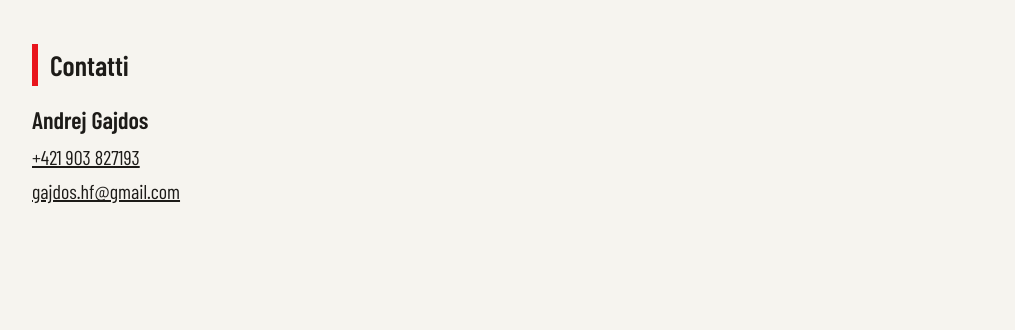
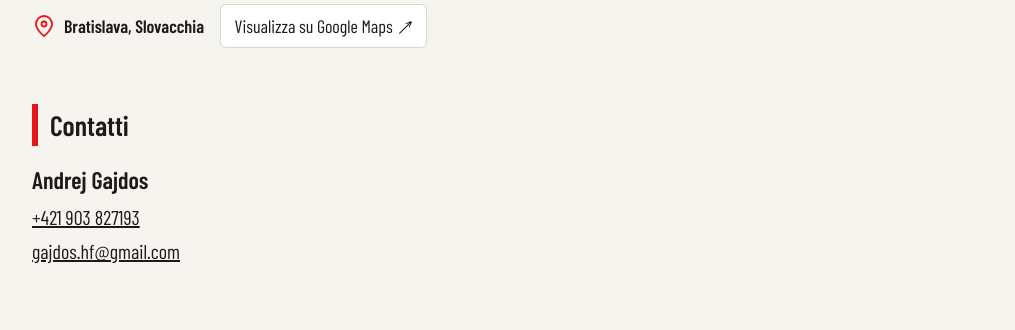
Before and after one commit to BA541SZ/Lancia-Delta-HF-Integrale-8v, a plain HTML site: page it.html in a window 1280 px wide. Shown: the part 2110-2440 px from the top of the page, without its empty margins (116-1131 px from the left). Before the commit the page ends 2380 px from the top, so only its background shows below. Drawn offline with nearby package versions, Linux system fonts and the light colour scheme; a web font is replaced by a local one.

Commit message:
Add Bratislava vehicle location and Google Maps link

```diff
--- a/it.html
+++ b/it.html
@@ -77,6 +77,13 @@ table{width:100%;border-collapse:collapse;max-width:36rem}
 td{padding:.6rem 0;border-bottom:1px solid var(--line)}
 td:last-child{color:var(--muted);text-align:right}
 .languages{display:flex;flex-wrap:wrap;justify-content:flex-end;gap:.5rem;margin:0 0 1rem}.languages a{color:var(--ink);padding:.35rem .75rem;border:1px solid var(--line);border-radius:4px;text-decoration:none}.languages a[aria-current="page"]{font-weight:700;border-color:var(--red)}.languages a:hover,.languages a:focus-visible{text-decoration:underline}
+
+.location{display:flex;align-items:center;flex-wrap:wrap;gap:.75rem 1rem;margin-top:1rem}
+.location-place{display:inline-flex;align-items:center;gap:.5rem;font-weight:600}
+.location-pin{width:1.5rem;height:1.5rem;flex:none;color:var(--red)}
+.location-map{display:inline-flex;align-items:center;gap:.4rem;min-height:44px;padding:.45rem .85rem;border:1px solid var(--line);border-radius:6px;background:var(--card);color:var(--ink);text-decoration:none}
+.location-map:hover{border-color:var(--red);text-decoration:underline}
+.location-map:focus-visible{outline:3px solid var(--ink);outline-offset:3px}
 </style>
 <link rel="stylesheet" href="https://fonts.googleapis.com/css2?family=Barlow+Condensed:ital,wght@0,400;0,600;1,700&display=swap">
 <link rel="alternate" hreflang="en" href="https://ba541sz.github.io/Lancia-Delta-HF-Integrale-8v/">
@@ -114,6 +121,10 @@ td:last-child{color:var(--muted);text-align:right}
   <section id="price">
     <h2>Prezzo</h2>
     <p style="margin:0;font-size:1.5rem;font-weight:600">39.000 €</p>
+    <div class="location">
+      <span class="location-place"><svg class="location-pin" viewBox="0 0 24 24" fill="none" stroke="currentColor" stroke-width="1.8" aria-hidden="true"><path d="M20 10c0 6-8 12-8 12S4 16 4 10a8 8 0 1 1 16 0Z"/><circle cx="12" cy="10" r="2.5"/></svg>Bratislava, Slovacchia</span>
+      <a class="location-map" href="https://www.google.com/maps/search/?api=1&amp;query=Bratislava%2C%20Slovakia" target="_blank" rel="noopener noreferrer">Visualizza su Google Maps <span aria-hidden="true">↗</span></a>
+    </div>
   </section>
 
   <section id="contact">
```
